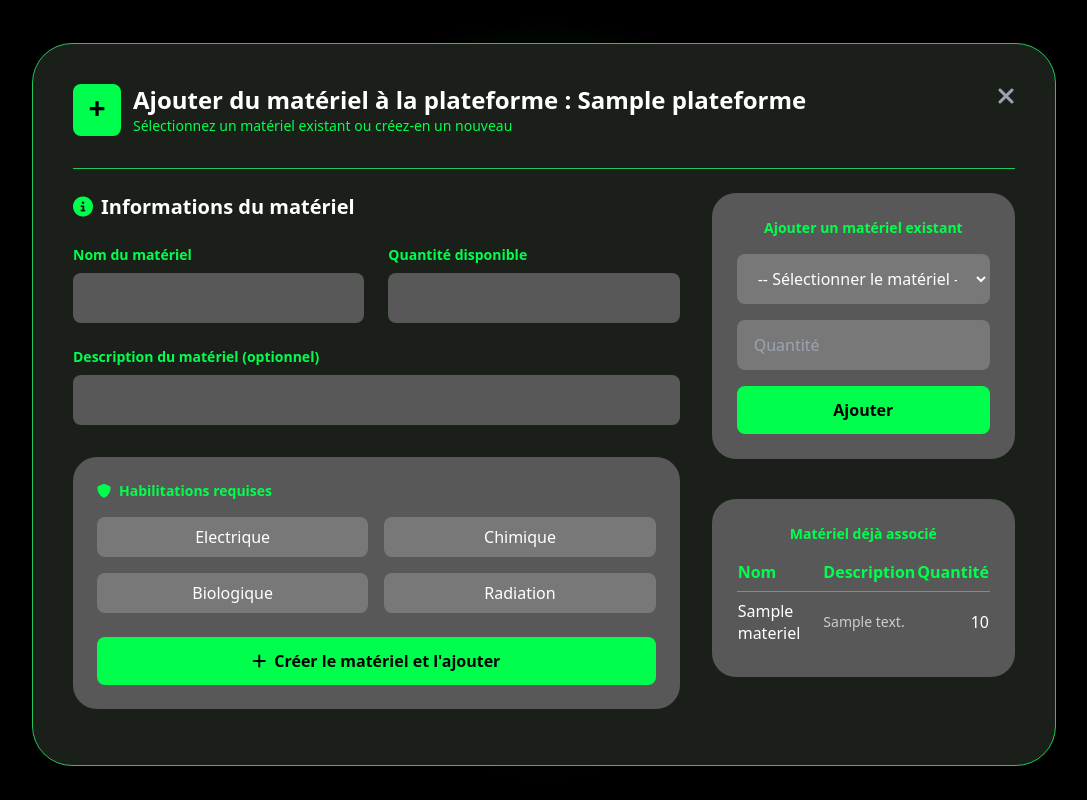
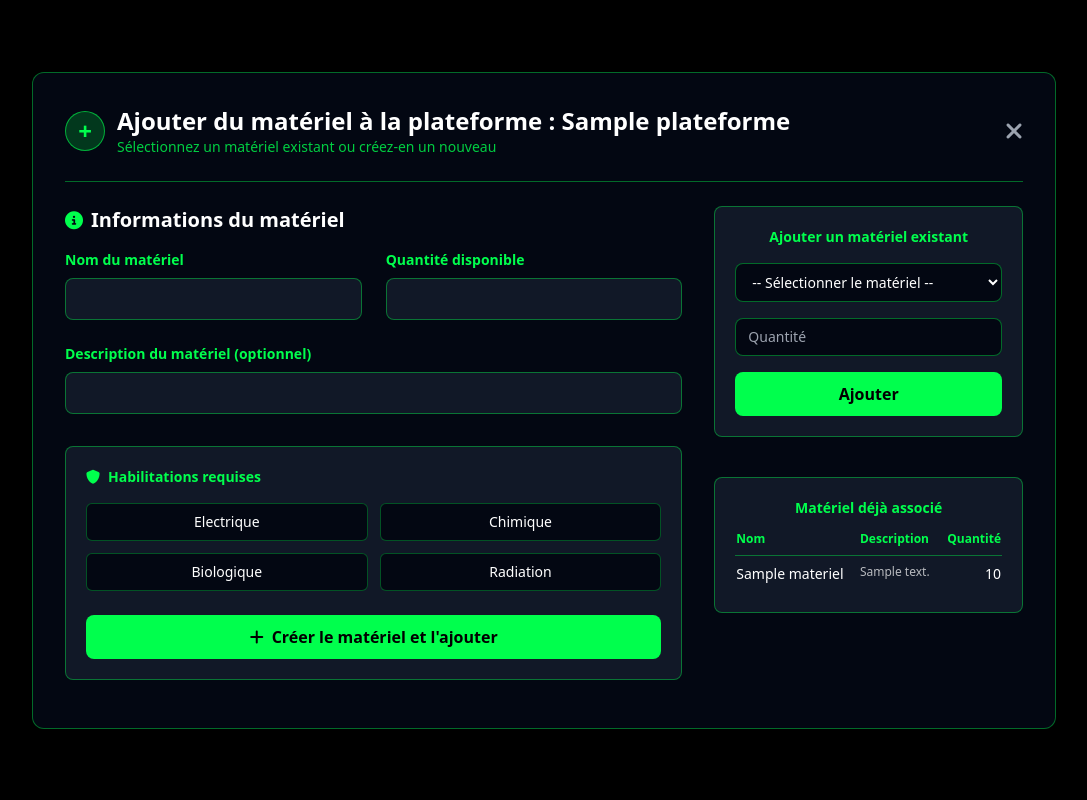
Before and after one commit to fushizaki/adn_research_app, a Flask app: page /add_materiel/1/ in a window 1280 px wide. Shown: the part 74-874 px from the top of the page, without its empty margins (96-1183 px from the left). Run offline with Flask 3, Linux system fonts and the light colour scheme; tables that the repository leaves empty hold one stand-in row (values such as "Sample post"); style sheets or scripts are compiled from the project's sources; parts of the project's set-up code (start-up, migrations or seed data) failed here and were passed over.

Commit message:
style page add materiel

```diff
--- a/appJurassique/templates/add_materiel.html
+++ b/appJurassique/templates/add_materiel.html
@@ -2,110 +2,152 @@
 
 {% block main %}
 
-    <div class="h-full w-full bg-[radial-gradient(circle_at_center,theme(colors.green-ext-radial)_0%,theme(colors.green-center-radial)_20%,theme(colors.black)_50%)] flex items-center justify-center min-h-screen drop-shadow-button overflow-y-auto">
-        <div class="rounded-[40px] bg-gray-div shadow-md p-10 mt-2 border border-green-500 w-full max-w-5xl mx-4">
-            <div class="flex gap-3 mb-8">
-                <div class="bg-green-button rounded-lg p-2">
-                    <div class="rounded-lg p-2 h-8 w-8 flex items-center justify-center">
-                        <p class="text-3xl font-bold">+</p>
-                    </div>
+<div class="min-h-screen w-full flex items-center justify-center bg-black text-white">
+    <div class="w-full max-w-5xl mx-4 my-8 bg-gray-950 border border-green-button/40 rounded-xl p-8">
+        <div class="flex items-center gap-3 mb-6">
+            <div class="flex items-center justify-center w-10 h-10 rounded-full bg-green-button/20 border border-green-button/60">
+                <span class="text-2xl font-bold text-green-button">+</span>
             </div>
             <div>
-                    <h1 class="text-2xl font-bold text-white">Ajouter du matériel à la plateforme : {{ plateforme.nom }}</h1>
-                    <p class="text-green-button text-sm">Sélectionnez un matériel existant ou créez-en un nouveau</p>
+                <h1 class="text-2xl font-bold">Ajouter du matériel à la plateforme : {{ plateforme.nom }}</h1>
+                <p class="text-sm text-green-button/80">Sélectionnez un matériel existant ou créez-en un nouveau</p>
             </div>
             <a href="{{ url_for('index') }}" class="ml-auto text-gray-400 hover:text-white text-2xl">
                 <i class="fas fa-times"></i>
             </a>
         </div>
 
-            <hr class="border-t border-green-500 my-6">
+        <hr class="border-t border-green-button/40 my-6">
 
         <div class="flex flex-col lg:flex-row gap-8">
-                <form method="POST" action="{{ url_for('add_materiel', idPlateforme=plateforme.idPlateforme) }}" class="lg:w-2/3">
+            {# Formulaire création de matériel #}
+            <form method="POST"
+                  action="{{ url_for('add_materiel', idPlateforme=plateforme.idPlateforme) }}"
+                  class="lg:w-2/3">
                 {{ form_materiel.hidden_tag() }}
+
                 <div class="mb-8">
-                        <div class="flex items-center gap-2 mb-6">
-                            <i class="fas fa-info-circle text-green-button text-xl"></i>
-                            <h2 class="text-xl font-bold text-white">Informations du matériel</h2>
+                    <div class="flex items-center gap-2 mb-4">
+                        <i class="fas fa-info-circle text-green-button text-lg"></i>
+                        <h2 class="text-xl font-semibold">Informations du matériel</h2>
                     </div>
+
                     <div class="grid grid-cols-1 md:grid-cols-2 gap-6">
                         <div>
-                                <p class="block text-green-button text-sm font-semibold mb-2">Nom du matériel</p>
-                                {{ form_materiel.nom_materiel(class_="w-full text-white rounded-lg border border-transparent bg-gray-textfield px-4 py-3 focus:border-green-button-menu focus:outline-none focus:ring-2 focus:ring-green-button-menu") }}
+                            <p class="text-sm font-semibold text-green-button mb-2">Nom du matériel</p>
+                            {{ form_materiel.nom_materiel(
+                                class_="w-full rounded-lg bg-gray-900 border border-green-button/40 px-3 py-2 text-white focus:outline-none focus:ring-2 focus:ring-green-button"
+                            ) }}
                         </div>
                         <div>
-                                <p class="block text-green-button text-sm font-semibold mb-2">Quantité disponible</p>
-                                {{ form_materiel.quantite_mat(class_="w-full text-white rounded-lg border border-transparent bg-gray-textfield px-4 py-3 focus:border-green-button-menu focus:outline-none focus:ring-2 focus:ring-green-button-menu") }}
+                            <p class="text-sm font-semibold text-green-button mb-2">Quantité disponible</p>
+                            {{ form_materiel.quantite_mat(
+                                class_="w-full rounded-lg bg-gray-900 border border-green-button/40 px-3 py-2 text-white focus:outline-none focus:ring-2 focus:ring-green-button"
+                            ) }}
                         </div>
                     </div>
+
                     <div class="mt-6">
-                            <p class="block text-green-button text-sm font-semibold mb-2">Description du matériel (optionnel)</p>
-                            {{ form_materiel.description_mat(class_="w-full text-white rounded-lg border border-transparent bg-gray-textfield px-4 py-3 focus:border-green-button-menu focus:outline-none focus:ring-2 focus:ring-green-button-menu") }}
+                        <p class="text-sm font-semibold text-green-button mb-2">
+                            Description du matériel (optionnel)
+                        </p>
+                        {{ form_materiel.description_mat(
+                            class_="w-full rounded-lg bg-gray-900 border border-green-button/40 px-3 py-2 text-white focus:outline-none focus:ring-2 focus:ring-green-button"
+                        ) }}
                     </div>
                 </div>
-                    <div class="rounded-[24px] bg-gray-textfield px-6 py-6">
-                        <h3 class="block text-green-button text-sm font-semibold mb-4"><i class="fa-solid fa-shield mr-2"></i>Habilitations requises</h3>
-                        <div class="grid grid-cols-2 gap-4">
+
+                <div class="rounded-lg bg-gray-900 border border-green-button/40 px-5 py-5">
+                    <h3 class="text-sm font-semibold text-green-button mb-4">
+                        <i class="fa-solid fa-shield mr-2"></i>Habilitations requises
+                    </h3>
+                    <div class="grid grid-cols-2 gap-3">
                         {% for subfield in form_materiel.habilitations %}
                             <div>
                                 {{ subfield(class_="peer hidden") }}
-                                    <label for="{{ subfield.id }}" class="block w-full cursor-pointer select-none rounded-lg bg-gray-textfield-dark py-2 px-4 text-center font-medium text-white transition-colors duration-300 hover:bg-gray-button-hover peer-checked:bg-green-button peer-checked:text-black">
+                                <label for="{{ subfield.id }}"
+                                       class="block w-full cursor-pointer select-none rounded-md bg-gray-950 border border-green-button/30 py-2 px-3 text-center text-sm font-medium text-white transition-colors duration-200 hover:bg-gray-800 peer-checked:bg-green-button peer-checked:text-black peer-checked:border-green-button">
                                     {{ subfield.label.text }}
                                 </label>
                             </div>
                         {% endfor %}
                     </div>
                     <div class="mt-6">
-                            <button type="submit" class="w-full bg-green-button text-black font-bold py-3 px-4 rounded-lg hover:bg-green-600 transition">
+                        <button type="submit"
+                                class="w-full rounded-lg bg-green-button text-black font-semibold py-2.5 px-4 hover:bg-green-500 transition-colors">
                             <i class="fa-solid fa-plus mr-2"></i>Créer le matériel et l'ajouter
                         </button>
                     </div>
                 </div>
             </form>
 
-                <div class="lg:w-1/3 flex flex-col items-center gap-6">
-                    <form class="w-full max-w-sm mx-auto bg-gray-textfield rounded-[24px] border border-transparent px-6 py-6 flex flex-col items-center gap-4" method="POST" action="{{ url_for('add_materiel', idPlateforme=plateforme.idPlateforme) }}">
-                        <p class="text-green-button text-sm font-semibold">Ajouter un matériel existant</p>
-                        <select name="mat_id" id="mat_select" class="w-full text-white rounded-lg border border-transparent bg-gray-textfield-dark px-4 py-3 focus:border-green-button-menu focus:outline-none focus:ring-2 focus:ring-green-button-menu" required>
+            {# Colonne droite : ajout existant + liste #}
+            <div class="lg:w-1/3 flex flex-col gap-6">
+                <form class="w-full mx-auto bg-gray-900 border border-green-button/40 rounded-lg px-5 py-5 flex flex-col gap-4"
+                      method="POST"
+                      action="{{ url_for('add_materiel', idPlateforme=plateforme.idPlateforme) }}">
+                    <p class="text-sm font-semibold text-green-button text-center">
+                        Ajouter un matériel existant
+                    </p>
+
+                    <select name="mat_id" id="mat_select"
+                            class="w-full rounded-lg bg-gray-950 border border-green-button/40 px-3 py-2 text-white text-sm focus:outline-none focus:ring-2 focus:ring-green-button"
+                            required>
                         <option value="">-- Sélectionner le matériel --</option>
                         {% for materiel in materiel_dispo %}
                             <option value="{{ materiel.idMateriel }}">{{ materiel.nom }}</option>
                         {% endfor %}
                     </select>
-                        <input type="number" min="1" name="mat_qte" class="w-full text-white rounded-lg border border-transparent bg-gray-textfield-dark px-4 py-3 focus:border-green-button-menu focus:outline-none focus:ring-2 focus:ring-green-button-menu" placeholder="Quantité" required>
-                        <button type="submit" class="btn-submit w-full bg-green-button text-black font-bold py-3 px-4 rounded-lg hover:bg-green-600 transition">
+
+                    <input type="number" min="1" name="mat_qte"
+                           class="w-full rounded-lg bg-gray-950 border border-green-button/40 px-3 py-2 text-white text-sm focus:outline-none focus:ring-2 focus:ring-green-button"
+                           placeholder="Quantité"
+                           required>
+
+                    <button type="submit"
+                            class="w-full rounded-lg bg-green-button text-black font-semibold py-2.5 px-4 hover:bg-green-500 transition-colors">
                         Ajouter
                     </button>
                 </form>
 
-                    <div class="w-full max-w-sm mx-auto bg-gray-textfield rounded-[24px] border border-transparent px-6 py-6">
-                        <p class="text-green-button text-sm font-semibold mb-4 text-center">Matériel déjà associé</p>
-                        <div class="w-full flex justify-center">
-                            <table class="w-full text-left text-white border-collapse">
+                <div class="w-full mx-auto bg-gray-900 border border-green-button/40 rounded-lg px-5 py-5">
+                    <p class="text-sm font-semibold text-green-button mb-3 text-center">
+                        Matériel déjà associé
+                    </p>
+                    <div class="w-full overflow-x-auto">
+                        <table class="w-full text-left text-sm text-white">
                             <thead>
-                                    <tr class="border-b border-green-500 text-green-button">
-                                        <th class="pb-2">Nom</th>
-                                        <th class="pb-2">Description</th>
+                                <tr class="border-b border-green-button/40 text-green-button text-xs">
+                                    <th class="pb-2 pr-2">Nom</th>
+                                    <th class="pb-2 pr-2">Description</th>
                                     <th class="pb-2 text-right">Quantité</th>
                                 </tr>
                             </thead>
                             <tbody>
                                 {% for utilisation in materiel_plateforme %}
                                     <tr class="border-b border-white/10 last:border-0">
-                                            <td class="py-2">{{ utilisation.materiel.nom }}</td>
-                                            <td class="py-2 text-sm text-white/70">{{ utilisation.materiel.description }}</td>
-                                            <td class="py-2 text-right">{{ utilisation.quantite }}</td>
+                                        <td class="py-2 pr-2 align-top">
+                                            {{ utilisation.materiel.nom }}
+                                        </td>
+                                        <td class="py-2 pr-2 align-top text-white/70 text-xs">
+                                            {{ utilisation.materiel.description }}
+                                        </td>
+                                        <td class="py-2 text-right align-top">
+                                            {{ utilisation.quantite }}
+                                        </td>
                                     </tr>
                                 {% else %}
                                     <tr>
-                                            <td colspan="3" class="py-4 text-center text-white/60">Aucun matériel associé pour le moment</td>
+                                        <td colspan="3" class="py-4 text-center text-white/60 text-sm">
+                                            Aucun matériel associé pour le moment
+                                        </td>
                                     </tr>
                                 {% endfor %}
                             </tbody>
                         </table>
                     </div>
                 </div>
+
             </div>
         </div>
     </div>
```
Lines whose indentation alone changed are shown as unchanged.
